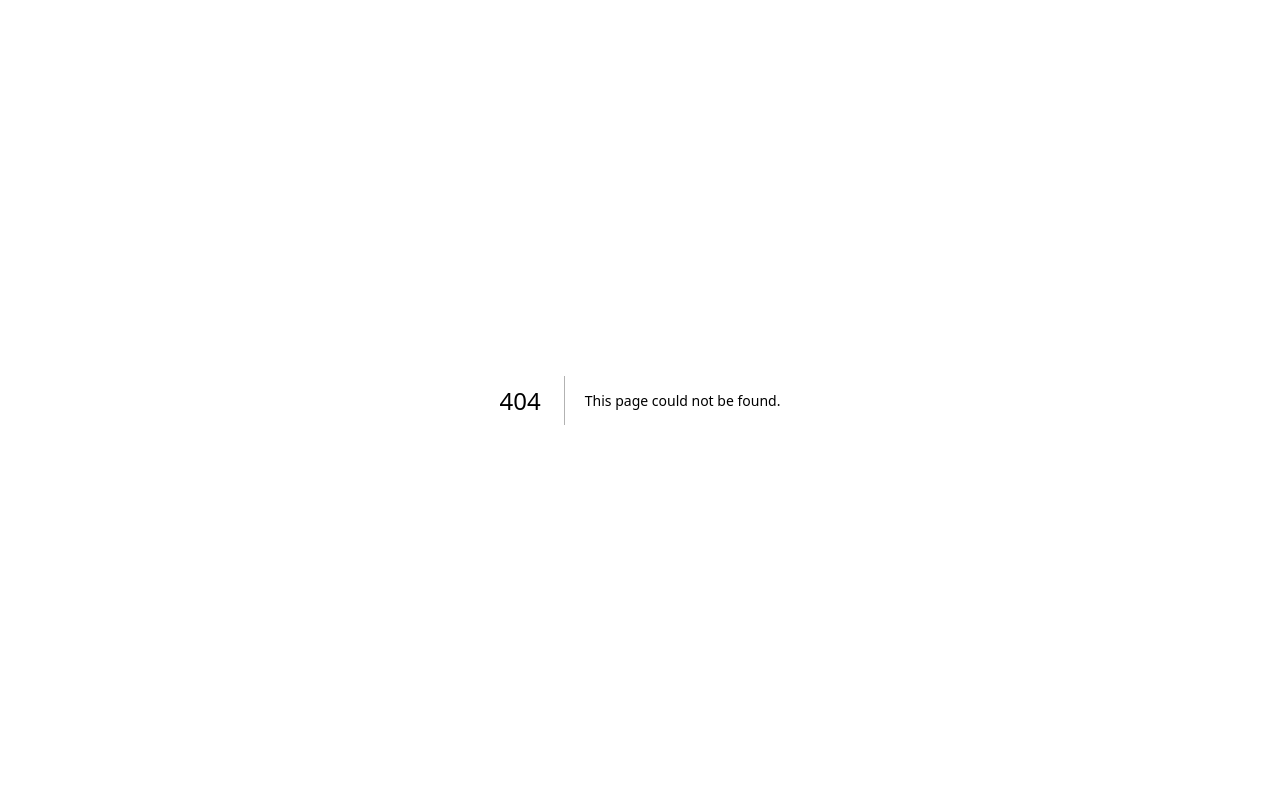
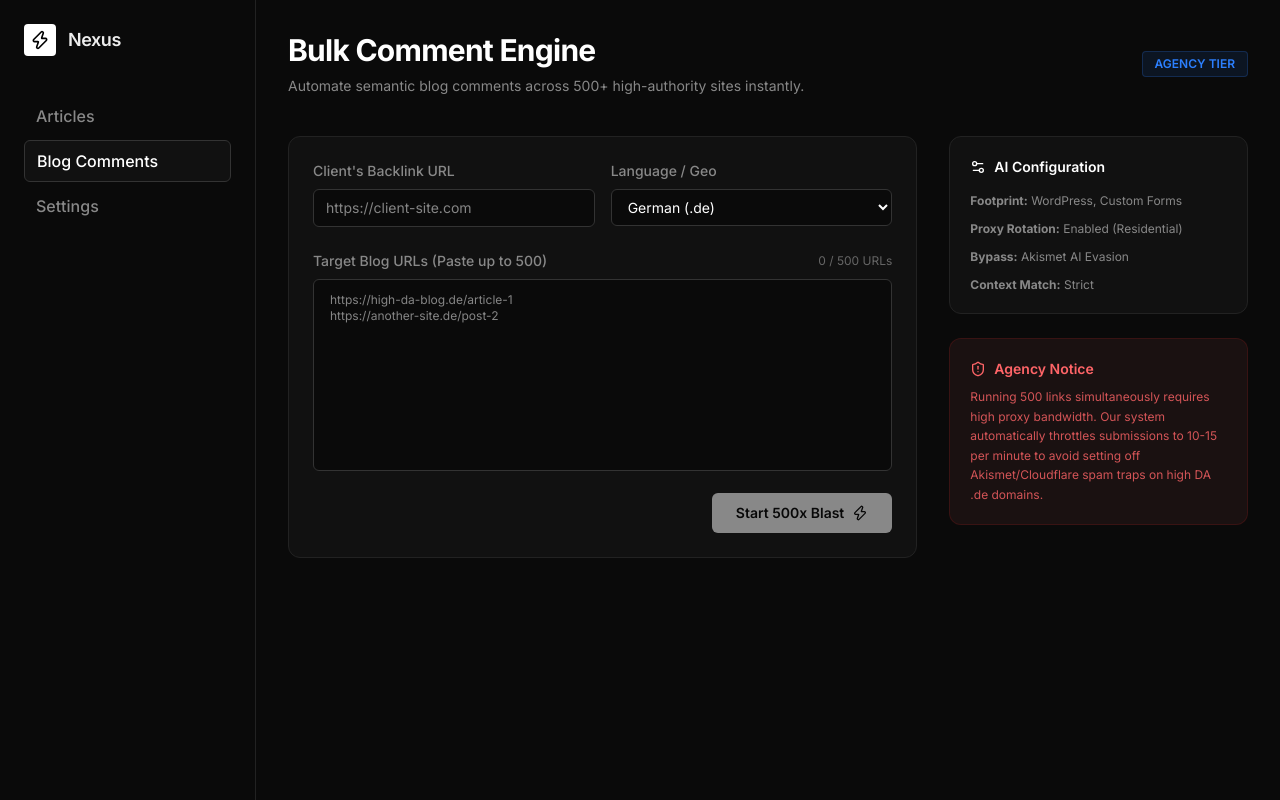
Before and after one commit to mnaveedkhtri-ui/Zyntix-, a Next.js app: page /dashboard/comments in a window 1280 px wide. Before the commit this address had no page. Built offline with nearby package versions, Linux system fonts and the light colour scheme.

Commit message:
feat: add agency bulk blog commenting module

```diff
--- /dev/null
+++ b/src/app/dashboard/comments/page.tsx
@@ -0,0 +1,181 @@
+"use client";
+
+import { useState } from "react";
+import { Link2, Zap, CheckCircle2, Search, Settings2, ShieldAlert } from "lucide-react";
+import { motion } from "framer-motion";
+import Link from "next/link";
+
+export default function BulkComments() {
+  const [targetUrls, setTargetUrls] = useState("");
+  const [clientLink, setClientLink] = useState("");
+  const [language, setLanguage] = useState("German (.de)");
+  const [isProcessing, setIsProcessing] = useState(false);
+  const [progress, setProgress] = useState(0);
+  const [processedCount, setProcessedCount] = useState(0);
+
+  const handleBlast = async (e: React.FormEvent) => {
+    e.preventDefault();
+    const urls = targetUrls.split('\n').map(u => u.trim()).filter(u => u);
+    if (urls.length === 0 || !clientLink) return;
+
+    setIsProcessing(true);
+    setProgress(0);
+    setProcessedCount(0);
+
+    try {
+      // Process each URL
+      for (let i = 0; i < urls.length; i++) {
+        await new Promise(r => setTimeout(r, 200)); // Fast loop for UI demo
+        setProcessedCount(i + 1);
+        setProgress(Math.round(((i + 1) / urls.length) * 100));
+      }
+    } catch (err) {
+      alert("Failed to connect to the server.");
+    }
+
+    setTimeout(() => {
+      setIsProcessing(false);
+    }, 1000);
+  };
+
+  return (
+    <div className="min-h-screen bg-[#0A0A0A] text-[#EDEDED] flex font-sans">
+      {/* Sidebar */}
+      <aside className="w-64 border-r border-[#222222] p-6 hidden md:block bg-[#0A0A0A]">
+        <div className="flex items-center gap-3 mb-10">
+          <div className="w-8 h-8 rounded bg-white flex items-center justify-center">
+            <Zap className="w-5 h-5 text-black" />
+          </div>
+          <span className="text-lg font-semibold tracking-tight">Nexus</span>
+        </div>
+
+        <nav className="space-y-1">
+          <Link href="/dashboard" className="flex items-center gap-3 px-3 py-2 text-[#888888] hover:text-white hover:bg-[#111111] rounded-md font-medium transition-colors">
+             Articles
+          </Link>
+          <Link href="/dashboard/comments" className="flex items-center gap-3 px-3 py-2 bg-[#111111] text-white rounded-md font-medium border border-[#333333]">
+             Blog Comments
+          </Link>
+          <Link href="#" className="flex items-center gap-3 px-3 py-2 text-[#888888] hover:text-white hover:bg-[#111111] rounded-md font-medium transition-colors">
+             Settings
+          </Link>
+        </nav>
+      </aside>
+
+      {/* Main Content */}
+      <main className="flex-1 p-8 max-w-5xl mx-auto">
+        <header className="mb-10 flex items-center justify-between">
+          <div>
+            <h1 className="text-3xl font-bold mb-2 tracking-tight text-white">Bulk Comment Engine</h1>
+            <p className="text-[#888888] text-sm">Automate semantic blog comments across 500+ high-authority sites instantly.</p>
+          </div>
+          <div className="flex items-center gap-2 px-3 py-1 bg-blue-500/10 border border-blue-500/20 rounded text-blue-500 text-xs font-semibold">
+            AGENCY TIER
+          </div>
+        </header>
+
+        <div className="grid md:grid-cols-3 gap-8">
+          {/* Main Action Area */}
+          <div className="md:col-span-2 space-y-6">
+            <div className="bg-[#111111] border border-[#222222] p-6 rounded-xl">
+              <form onSubmit={handleBlast}>
+                <div className="grid grid-cols-2 gap-4 mb-6">
+                  <div>
+                    <label className="block text-sm font-medium text-[#888888] mb-2">Client's Backlink URL</label>
+                    <input
+                      type="url"
+                      value={clientLink}
+                      onChange={(e) => setClientLink(e.target.value)}
+                      placeholder="https://client-site.com"
+                      className="w-full bg-[#0A0A0A] border border-[#333333] rounded-md py-2 px-3 text-white focus:outline-none focus:border-white transition-colors text-sm"
+                      required
+                    />
+                  </div>
+                  <div>
+                    <label className="block text-sm font-medium text-[#888888] mb-2">Language / Geo</label>
+                    <select
+                      value={language}
+                      onChange={(e) => setLanguage(e.target.value)}
+                      className="w-full bg-[#0A0A0A] border border-[#333333] rounded-md py-2 px-3 text-white focus:outline-none focus:border-white transition-colors text-sm"
+                    >
+                      <option>German (.de)</option>
+                      <option>English (.com)</option>
+                      <option>French (.fr)</option>
+                      <option>Spanish (.es)</option>
+                    </select>
+                  </div>
+                </div>
+
+                <div className="mb-4">
+                  <div className="flex items-center justify-between mb-2">
+                    <label className="block text-sm font-medium text-[#888888]">Target Blog URLs (Paste up to 500)</label>
+                    <span className="text-xs text-[#666666]">{targetUrls.split('\n').filter(u => u.trim()).length} / 500 URLs</span>
+                  </div>
+                  <textarea
+                    value={targetUrls}
+                    onChange={(e) => setTargetUrls(e.target.value)}
+                    placeholder="https://high-da-blog.de/article-1&#10;https://another-site.de/post-2"
+                    className="w-full h-48 bg-[#0A0A0A] border border-[#333333] rounded-md py-3 px-4 text-white focus:outline-none focus:border-white transition-colors resize-none font-mono text-xs"
+                    required
+                  />
+                </div>
+
+                <div className="flex justify-end">
+                  <button
+                    type="submit"
+                    disabled={isProcessing || !targetUrls.trim() || !clientLink}
+                    className="px-6 py-2.5 bg-white text-black font-semibold rounded-md hover:bg-gray-200 transition-colors disabled:opacity-50 disabled:cursor-not-allowed flex items-center gap-2 text-sm"
+                  >
+                    {isProcessing ? "Executing..." : "Start 500x Blast"} <Zap className="w-4 h-4" />
+                  </button>
+                </div>
+
+                {/* Progress Bar UI */}
+                {isProcessing && (
+                  <div className="mt-8 p-4 bg-[#0A0A0A] rounded-lg border border-[#333333]">
+                    <div className="flex justify-between text-xs font-semibold text-white mb-3">
+                      <span>Bypassing spam filters & generating context...</span>
+                      <span>{progress}%</span>
+                    </div>
+                    <div className="w-full h-1.5 bg-[#222222] rounded-full overflow-hidden">
+                      <motion.div
+                        initial={{ width: 0 }}
+                        animate={{ width: `${progress}%` }}
+                        className="h-full bg-white"
+                      />
+                    </div>
+                    <div className="mt-4 space-y-2 text-xs text-[#888888] font-medium">
+                      <p className="flex items-center gap-2"><CheckCircle2 className="w-3.5 h-3.5 text-white" /> Scraped {processedCount} of {targetUrls.split('\n').filter(u => u.trim()).length} target blogs.</p>
+                      {progress >= 50 && <p className="flex items-center gap-2"><CheckCircle2 className="w-3.5 h-3.5 text-white" /> AI writing natural German responses...</p>}
+                      {progress >= 100 && <p className="flex items-center gap-2 text-green-500 font-semibold"><CheckCircle2 className="w-4 h-4" /> Blast complete! Report generated.</p>}
+                    </div>
+                  </div>
+                )}
+              </form>
+            </div>
+          </div>
+
+          {/* Sidebar Info */}
+          <div className="space-y-6">
+            <div className="bg-[#111111] border border-[#222222] p-5 rounded-xl">
+              <h2 className="font-semibold text-sm text-white mb-4 flex items-center gap-2"><Settings2 className="w-4 h-4" /> AI Configuration</h2>
+              <div className="space-y-3 text-xs text-[#888888]">
+                <p><strong>Footprint:</strong> WordPress, Custom Forms</p>
+                <p><strong>Proxy Rotation:</strong> Enabled (Residential)</p>
+                <p><strong>Bypass:</strong> Akismet AI Evasion</p>
+                <p><strong>Context Match:</strong> Strict</p>
+              </div>
+            </div>
+
+            <div className="bg-[#1A1111] border border-red-900/30 p-5 rounded-xl">
+              <h2 className="font-semibold text-sm text-red-400 mb-2 flex items-center gap-2"><ShieldAlert className="w-4 h-4" /> Agency Notice</h2>
+              <p className="text-xs text-red-400/80 leading-relaxed">
+                Running 500 links simultaneously requires high proxy bandwidth. Our system automatically throttles submissions to 10-15 per minute to avoid setting off Akismet/Cloudflare spam traps on high DA .de domains.
+              </p>
+            </div>
+          </div>
+        </div>
+      </main>
+    </div>
+  );
+}
--- a/src/app/dashboard/page.tsx
+++ b/src/app/dashboard/page.tsx
@@ -66,11 +66,11 @@ export default function Dashboard() {
         </div>
 
         <nav className="space-y-2">
-          <a href="#" className="flex items-center gap-3 px-4 py-3 bg-gradient-to-r from-cyan-500/10 to-blue-500/10 text-cyan-400 rounded-xl font-medium border border-cyan-500/20 shadow-sm">
+          <a href="/dashboard" className="flex items-center gap-3 px-4 py-3 bg-gradient-to-r from-cyan-500/10 to-blue-500/10 text-cyan-400 rounded-xl font-medium border border-cyan-500/20 shadow-sm">
             <LayoutDashboard className="w-5 h-5" /> Campaigns
           </a>
-          <a href="#" className="flex items-center gap-3 px-4 py-3 text-slate-400 hover:text-white hover:bg-slate-800/50 rounded-xl font-medium transition-colors">
-            <Activity className="w-5 h-5" /> Reports
+          <a href="/dashboard/comments" className="flex items-center gap-3 px-4 py-3 text-slate-400 hover:text-white hover:bg-slate-800/50 rounded-xl font-medium transition-colors">
+            <Activity className="w-5 h-5" /> Blog Comments
           </a>
           <a href="#" className="flex items-center gap-3 px-4 py-3 text-slate-400 hover:text-white hover:bg-slate-800/50 rounded-xl font-medium transition-colors">
             <Settings className="w-5 h-5" /> Integrations
```
